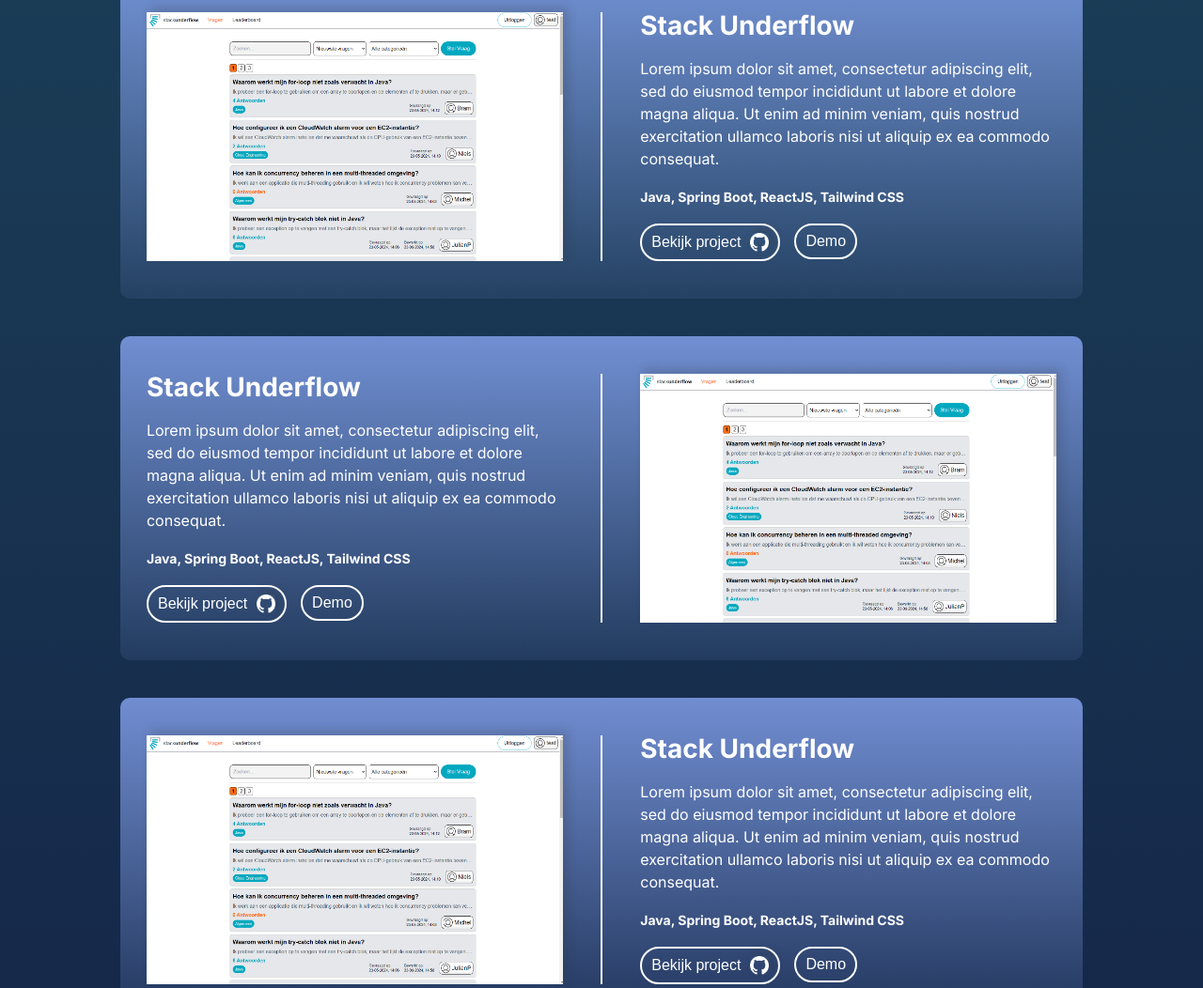
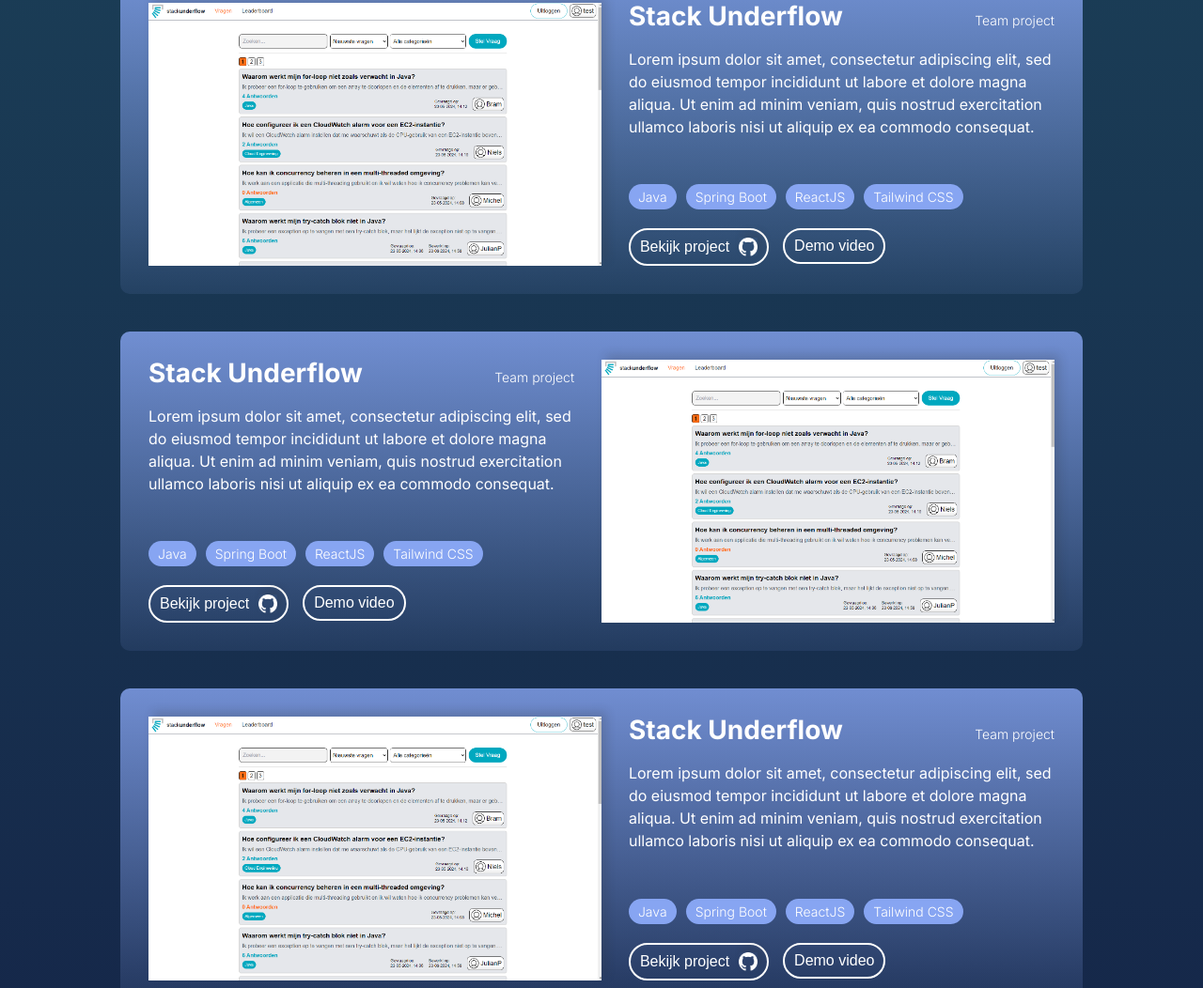
Before and after one commit to simonekouters/simonekouters.github.io, a plain HTML site: page portfolio/index.html in a window 1280 px wide. Shown: the part 961-2013 px from the top of the page at 94% size. Drawn offline with Linux system fonts and the light colour scheme.

Commit message:
Improve styling

```diff
--- a/portfolio/index.html
+++ b/portfolio/index.html
@@ -15,7 +15,7 @@
     <body>
         <header id="home">
             <nav class="nav-bar">
-                <p class="logo">SK</p>
+                <img class="logo" src="images/s.png" alt="logo" />
                 <ul>
                     <li>
                         <a onclick="smoothScroll('#projecten')">projecten</a>
@@ -30,7 +30,11 @@
             </div>
 
             <div class="trees-image-container">
-                <img src="images/trees-light.png" alt="bomen" />
+                <img
+                    class="background-trees"
+                    src="images/trees-light.png"
+                    alt="bomen"
+                />
                 <img src="images/trees-dark.png" alt="bomen" />
             </div>
 
@@ -52,11 +56,13 @@
                         src="images/project-images/stackunderflow.png"
                         alt="stack underflow"
                     />
-                    <div class="vertical-line"></div>
 
                     <div class="project-info">
                         <div class="project-text">
+                            <div class="project-title">
                                 <h3>Stack Underflow</h3>
+                                <h4>Team project</h4>
+                            </div>
                             <p>
                                 Lorem ipsum dolor sit amet, consectetur
                                 adipiscing elit, sed do eiusmod tempor
@@ -65,7 +71,13 @@
                                 ullamco laboris nisi ut aliquip ex ea commodo
                                 consequat.
                             </p>
-                            <h4>Java, Spring Boot, ReactJS, Tailwind CSS</h4>
+                        </div>
+                        <div>
+                            <div class="project-tools">
+                                <h4>Java</h4>
+                                <h4>Spring Boot</h4>
+                                <h4>ReactJS</h4>
+                                <h4>Tailwind CSS</h4>
                             </div>
 
                             <div class="project-buttons">
@@ -84,8 +96,9 @@
                                     </button>
                                 </a>
                                 <a href="#" target="_blank" class="demo-button">
-                                <button>Demo</button>
+                                    <button>Demo video</button>
                                 </a>
+                            </div>
                         </div>
                     </div>
                 </div>
@@ -93,7 +106,10 @@
                 <div class="project-right">
                     <div class="project-info">
                         <div class="project-text">
+                            <div class="project-title">
                                 <h3>Stack Underflow</h3>
+                                <h4>Team project</h4>
+                            </div>
                             <p>
                                 Lorem ipsum dolor sit amet, consectetur
                                 adipiscing elit, sed do eiusmod tempor
@@ -102,7 +118,13 @@
                                 ullamco laboris nisi ut aliquip ex ea commodo
                                 consequat.
                             </p>
-                            <h4>Java, Spring Boot, ReactJS, Tailwind CSS</h4>
+                        </div>
+                        <div>
+                            <div class="project-tools">
+                                <h4>Java</h4>
+                                <h4>Spring Boot</h4>
+                                <h4>ReactJS</h4>
+                                <h4>Tailwind CSS</h4>
                             </div>
 
                             <div class="project-buttons">
@@ -121,11 +143,12 @@
                                     </button>
                                 </a>
                                 <a href="#" target="_blank" class="demo-button">
-                                <button>Demo</button>
+                                    <button>Demo video</button>
                                 </a>
                             </div>
                         </div>
-                    <div class="vertical-line"></div>
+                    </div>
+
                     <img
                         src="images/project-images/stackunderflow.png"
                         alt="stack underflow"
@@ -137,11 +160,13 @@
                         src="images/project-images/stackunderflow.png"
                         alt="stack underflow"
                     />
-                    <div class="vertical-line"></div>
 
                     <div class="project-info">
                         <div class="project-text">
+                            <div class="project-title">
                                 <h3>Stack Underflow</h3>
+                                <h4>Team project</h4>
+                            </div>
                             <p>
                                 Lorem ipsum dolor sit amet, consectetur
                                 adipiscing elit, sed do eiusmod tempor
@@ -150,7 +175,13 @@
                                 ullamco laboris nisi ut aliquip ex ea commodo
                                 consequat.
                             </p>
-                            <h4>Java, Spring Boot, ReactJS, Tailwind CSS</h4>
+                        </div>
+                        <div>
+                            <div class="project-tools">
+                                <h4>Java</h4>
+                                <h4>Spring Boot</h4>
+                                <h4>ReactJS</h4>
+                                <h4>Tailwind CSS</h4>
                             </div>
 
                             <div class="project-buttons">
@@ -169,8 +200,9 @@
                                     </button>
                                 </a>
                                 <a href="#" target="_blank" class="demo-button">
-                                <button>Demo</button>
+                                    <button>Demo video</button>
                                 </a>
+                            </div>
                         </div>
                     </div>
                 </div>
@@ -275,7 +307,7 @@
             </section>
             <footer>
                 <img src="images/glow.png" alt="glow" />
-                <img src="images/trees-black.png" alt="bomen" />
+                <img src="images/trees-footer.png" alt="bomen" />
                 <p>&copy; 2024 Simone Kouters</p>
             </footer>
         </div>
--- a/portfolio/script.js
+++ b/portfolio/script.js
@@ -7,3 +7,9 @@ function smoothScroll(target) {
         });
     }
 }
+
+window.addEventListener("scroll", function () {
+    const scrolled = window.scrollY;
+    const background = document.querySelector(".background-trees");
+    background.style.transform = `translateY(${scrolled * 0.2}px)`;
+});
--- a/portfolio/styles.css
+++ b/portfolio/styles.css
@@ -65,14 +65,6 @@ header {
     width: 25px;
 }
 
-/* .header-text {
-    position: absolute;
-    top: 28%;
-    left: 25%;
-    z-index: 1;
-    max-width: 100%;
-} */
-
 .header-text {
     position: absolute;
     top: 30%;
@@ -96,7 +88,7 @@ header {
 .nav-bar {
     display: flex;
     justify-content: space-between;
-    padding: 20px 40px;
+    padding: 30px 40px;
 }
 
 .nav-bar ul {
@@ -110,16 +102,17 @@ header {
     cursor: pointer;
     font-size: 1.25rem;
     font-weight: 500;
-    transition: transform 0.2s ease;
+    transition: 200ms ease;
 }
 
 .nav-bar li:hover {
-    transform: translateY(5px);
+    text-shadow: #ffffff 1px 0 15px;
 }
 
 .logo {
-    font-weight: 700;
-    font-size: 1.75rem;
+    width: 50px;
+    z-index: 10;
+    transition: 200ms ease;
 }
 
 .trees-image-container {
@@ -151,32 +144,31 @@ header {
     width: 80%;
     max-width: 100%;
     display: flex;
-    justify-content: center;
-    gap: 40px;
+    justify-content: space-between;
     background: linear-gradient(
         rgba(135, 165, 242, 0.8),
         rgba(135, 165, 242, 0.1)
     );
-    padding: 40px 20px;
+    padding: 30px;
     border-radius: 10px;
     margin-top: 0;
     margin-bottom: 40px;
 }
 
-.vertical-line {
-    width: 2.5px;
-    height: auto;
-    background-color: white;
-}
-
 .project-left img,
 .project-right img {
-    width: 45%;
+    width: 50%;
     box-shadow: 5px -5px 10px rgba(43, 43, 43, 0.2);
 }
 
+.project-title {
+    display: flex;
+    align-items: baseline;
+    justify-content: space-between;
+}
+
 .project-info {
-    width: 45%;
+    width: 47%;
     display: flex;
     flex-direction: column;
     justify-content: space-between;
@@ -189,9 +181,27 @@ header {
     margin-bottom: 20px;
 }
 
-.project-text h4 {
+.project-text p {
+    margin-bottom: 20px;
+}
+
+.project-info h4 {
     font-size: 0.875rem;
-    margin-top: 20px;
+    font-weight: 300;
+}
+
+.project-tools {
+    display: flex;
+    flex-wrap: wrap;
+    gap: 10px;
+    margin-bottom: 20px;
+}
+
+.project-tools h4 {
+    padding: 5px 10px;
+    background-color: #87a5f2;
+    border-radius: 50px;
+    text-wrap: nowrap;
 }
 
 .project-buttons {
@@ -214,7 +224,7 @@ header {
 }
 
 .project-buttons button:hover {
-    background-color: rgba(255, 255, 255, 0.1);
+    background-color: rgba(255, 255, 255, 0.2);
 }
 
 .github-logo {
@@ -308,7 +318,7 @@ header {
     display: flex;
     flex-direction: column;
     align-items: center;
-    z-index: 1;
+    z-index: 3;
     margin-bottom: -150px;
 }
 
@@ -360,6 +370,11 @@ footer p {
 }
 
 @media (max-width: 768px) {
+    .trees-image-container img,
+    footer img {
+        width: 200%;
+    }
+
     .header-text {
         top: 40%;
         text-wrap: nowrap;
@@ -399,7 +414,7 @@ footer p {
 
     .project-left,
     .project-right {
-        gap: 15px;
+        gap: 20px;
         padding: 20px;
         margin-bottom: 20px;
     }
@@ -412,12 +427,6 @@ footer p {
         flex-direction: column;
     }
 
-    .vertical-line {
-        width: auto;
-        height: 2px;
-        background-color: white;
-    }
-
     .project-left img,
     .project-right img {
         width: 100%;
@@ -427,9 +436,13 @@ footer p {
         width: 100%;
     }
 
-    .trees-image-container img,
-    footer img {
-        width: 200%;
+    .project-buttons button {
+        font-size: 0.875rem;
+    }
+
+    .github-logo {
+        max-width: 15px;
+        margin-left: 10px;
     }
 
     #contact {
```
Also changed, not shown: portfolio/images/s.png (added), portfolio/images/trees-black.png (deleted), portfolio/images/trees-footer.png (added). Lines whose indentation alone changed are shown as unchanged.
